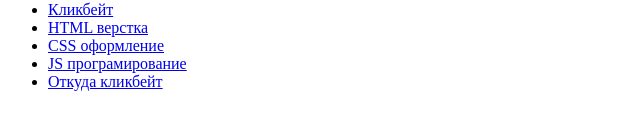
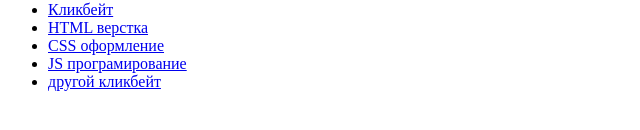
Before and after one commit to Patriot252017/SAIT, a plain HTML site: page index.html in a window 1280 px wide. Shown: the part 216-346 px from the top of the page, 0-640 px from the left. Drawn offline with Linux system fonts and the light colour scheme.

Commit message:
Update index.html

```diff
--- a/index.html
+++ b/index.html
@@ -32,7 +32,7 @@
                 <a href="pages/JS.html">JS програмирование</a>
             </li>
             <li>
-                <a href="https://www.youtube.com/watch?v=AUzGFSjkGZA&t=10s">Откуда кликбейт</a>
+                <a href="https://www.youtube.com/watch?v=w5ouCshTRPA">другой кликбейт</a>
             </li>
         </ul>
     </body>
```
